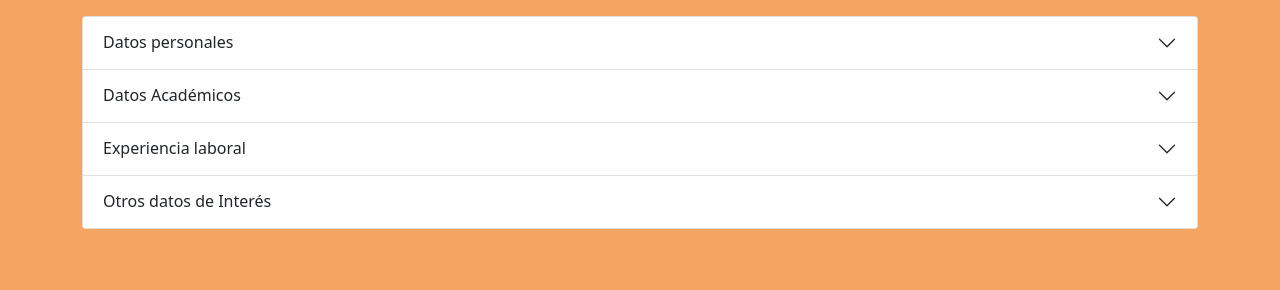
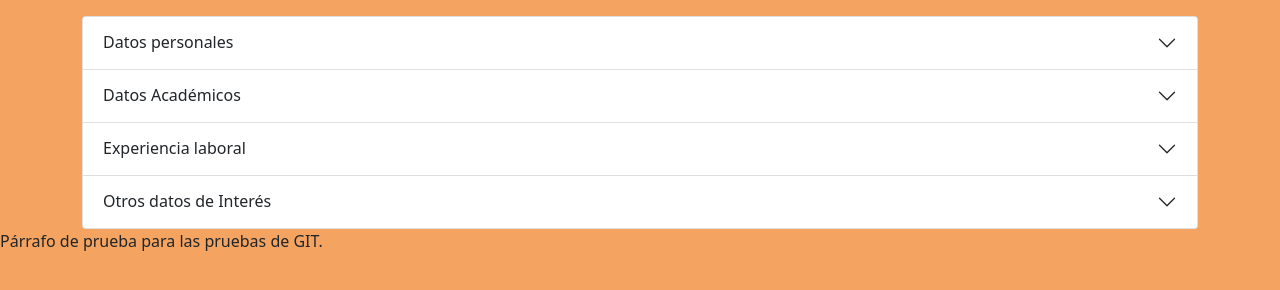
Before and after one commit to arturoruiz-cuenca/examen-curriculum, a plain HTML site: page index.html in a window 1280 px wide. Shown: the part 138-428 px from the top of the page. Drawn offline with nearby package versions, Linux system fonts and the light colour scheme.

Commit message:
modifico algo

```diff
--- a/index.html
+++ b/index.html
@@ -209,7 +209,9 @@
 
   </div>
 
-
+<div>
+  <p>Párrafo de prueba para las pruebas de GIT.</p>
+</div>
 
 
   <footer>
```
